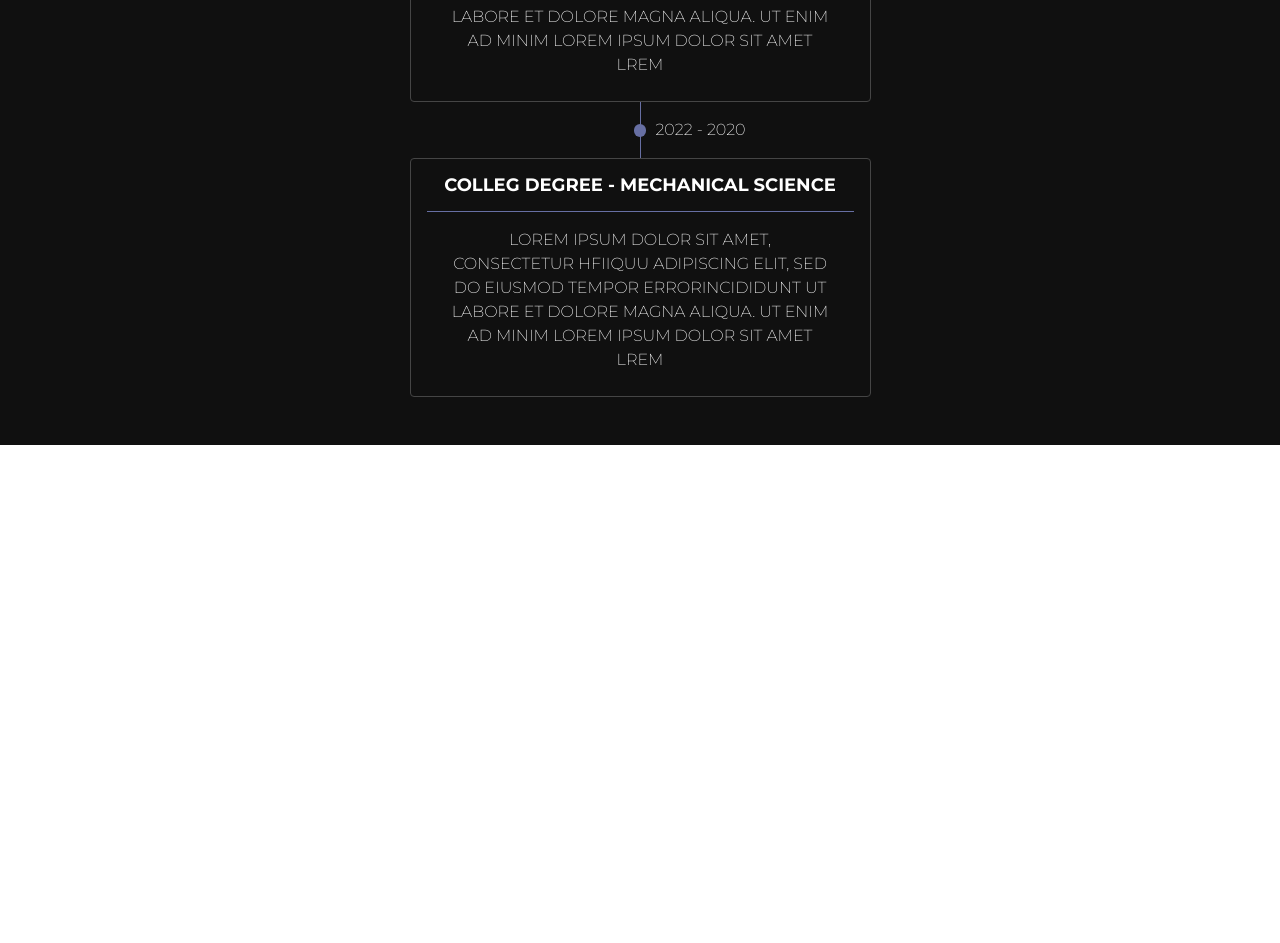
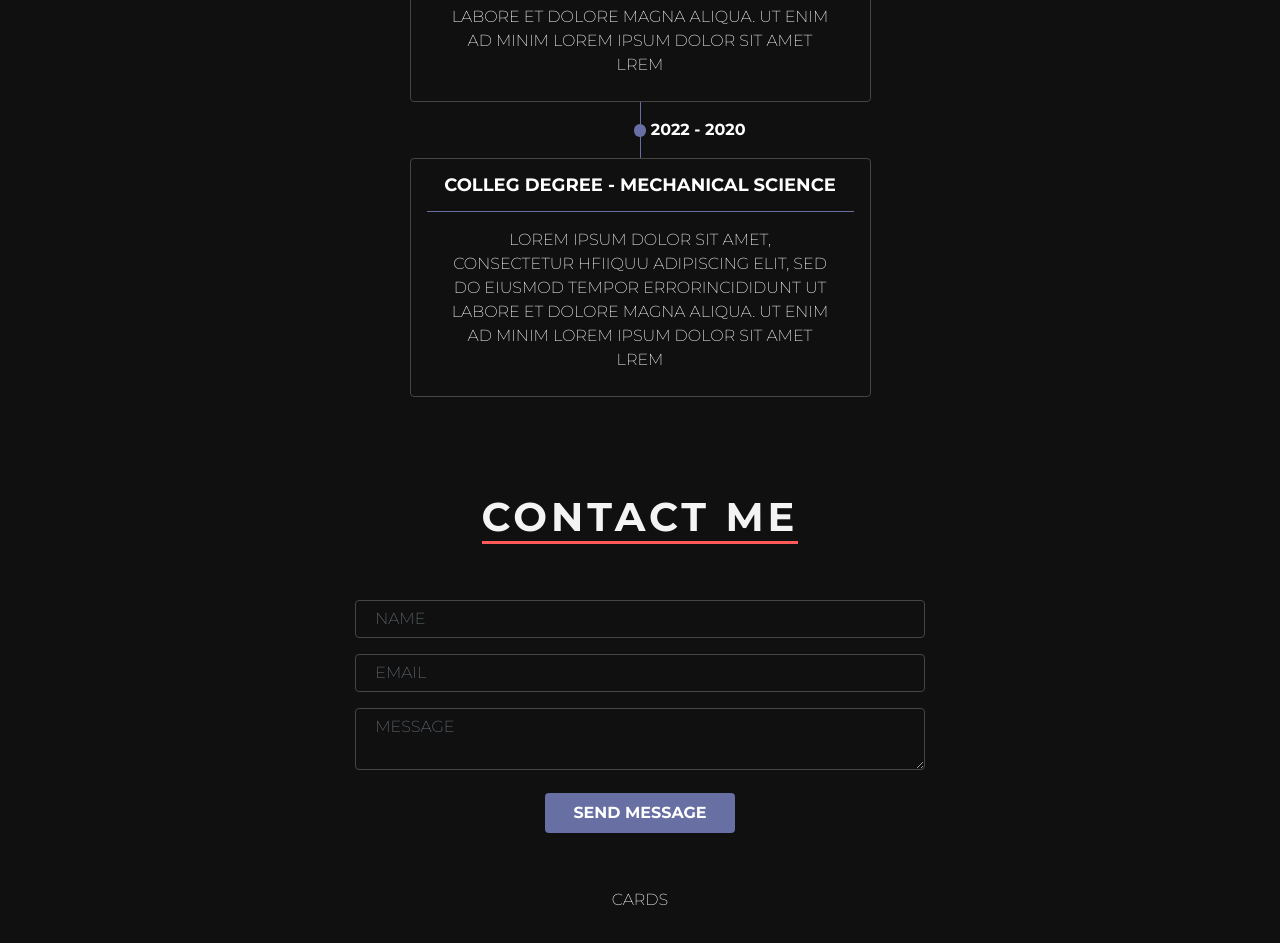
Before and after one commit to Douaa19/New_portfolio, a React (Create React App) app in the folder portfolio_front/: page / in a window 1280 px wide. Shown: the part 4980-5923 px from the top of the page. Before the commit the page ends 5425 px from the top, so only its background shows below. Built offline with nearby package versions, Linux system fonts and the light colour scheme.

Commit message:
contactForm

```diff
--- /dev/null
+++ b/portfolio_front/src/components/contact/Cards.js
@@ -0,0 +1,9 @@
+import React from 'react'
+
+function Cards() {
+  return (
+    <div>Cards</div>
+  )
+}
+
+export default Cards
--- /dev/null
+++ b/portfolio_front/src/components/contact/Contact.js
@@ -0,0 +1,106 @@
+import React from "react";
+import { Container, Form, FormGroup, Input, Button } from "reactstrap";
+import Cards from "./Cards";
+
+function Contact() {
+  // styles
+  const styles = {
+    container: {
+      padding: "3rem 0",
+      color: "#FFFFFF",
+      textTransform: "uppercase",
+      fontFamily: "'Montserrat', sans-serif",
+      display: "flex",
+      justifyContent: "center",
+      alignItems: "center",
+      flexDirection: "column",
+    },
+    big: {
+      color: "#F4F4F4",
+      fontWeight: "600",
+      fontSize: "40px",
+      width: "max-content",
+      borderBottom: "3px solid #FF5959",
+      letterSpacing: "4px",
+      marginBottom: "2rem",
+    },
+    contact: {
+      width: "100%",
+      marginTop: "1.5rem",
+      display: "flex",
+      justifyContent: "center",
+      flexDirection: "column",
+      alignItems: "center",
+    },
+    form: {
+      width: "50%",
+      display: "flex",
+      flexDirection: "column",
+      paddingBottom: "3rem"
+    },
+    input: {
+      background: "none",
+      border: "1px solid #454545",
+      textTransform: "uppercase",
+      color: "#D9D9D9",
+      paddingLeft: "1.2rem",
+      fontSize: "16px",
+    },
+    btn: {
+      textTransform: "uppercase",
+      width: "35%",
+      padding: "0.5rem",
+      fontWeight: "bold",
+      fontSize: "16px",
+      background: "#676FA3",
+      border: "none",
+    },
+  };
+
+  return (
+    <div style={{ backgroundColor: "#101010" }}>
+      <Container style={styles.container}>
+        <div className="sectionTitle">
+          <h1 style={styles.big}>contact me</h1>
+        </div>
+        <div className="contact" style={styles.contact}>
+          <Form style={styles.form}>
+            <FormGroup>
+              <Input
+                id="exampleEmail"
+                name="name"
+                placeholder="name"
+                type="text"
+                style={styles.input}
+              />
+            </FormGroup>
+            <FormGroup>
+              <Input
+                id="exampleEmail"
+                name="email"
+                placeholder="email"
+                type="email"
+                style={styles.input}
+              />
+            </FormGroup>
+            <FormGroup>
+              <Input
+                id="exampleText"
+                name="text"
+                type="textarea"
+                placeholder="message"
+                style={styles.input}
+              />
+            </FormGroup>
+            <div className="btn">
+              <Button style={styles.btn}>send message</Button>
+            </div>
+          </Form>
+          <Cards />
+        </div>
+      </Container>
+    </div>
+  );
+}
+
+export default Contact;
--- a/portfolio_front/src/components/my-resume/Cards.js
+++ b/portfolio_front/src/components/my-resume/Cards.js
@@ -40,6 +40,7 @@ function Cards() {
     },
     year: {
       marginBottom: "0.5rem",
+      fontWeight: "600",
     },
     underline: {
       borderBottom: "2px solid #676FA3",
--- a/portfolio_front/src/components/my-resume/Shape.js
+++ b/portfolio_front/src/components/my-resume/Shape.js
@@ -29,6 +29,10 @@ function Shape() {
       top: "0",
       left: "3.1rem",
     },
+    year: {
+      marginBottom: "0.5rem",
+      fontWeight: "600",
+    },
   };
 
   return (
--- a/portfolio_front/src/pages/Home.js
+++ b/portfolio_front/src/pages/Home.js
@@ -5,6 +5,7 @@ import MyServices from "../components/my-services/MyServices";
 import MyProjects from "../components/my-projects/MyProjects";
 import MySkills from "../components/my-skills/MySkills";
 import MyResume from "../components/my-resume/MyResume";
+import Contact from "../components/contact/Contact";
 
 function Home() {
   return (
@@ -15,6 +16,7 @@ function Home() {
       <MySkills />
       <MyProjects />
       <MyResume />
+      <Contact />
     </>
   );
 }
```
